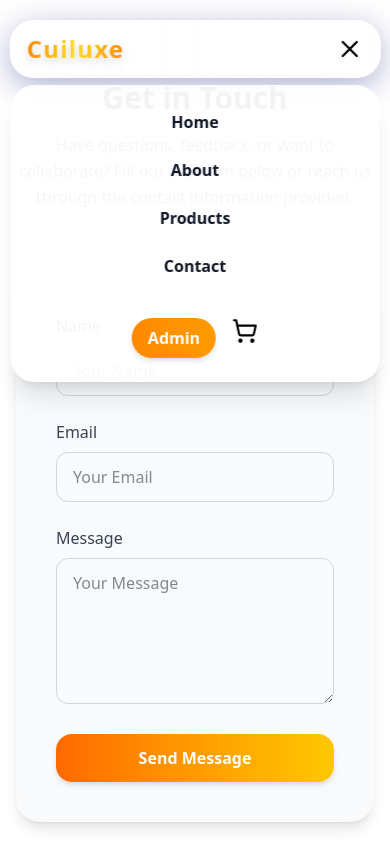
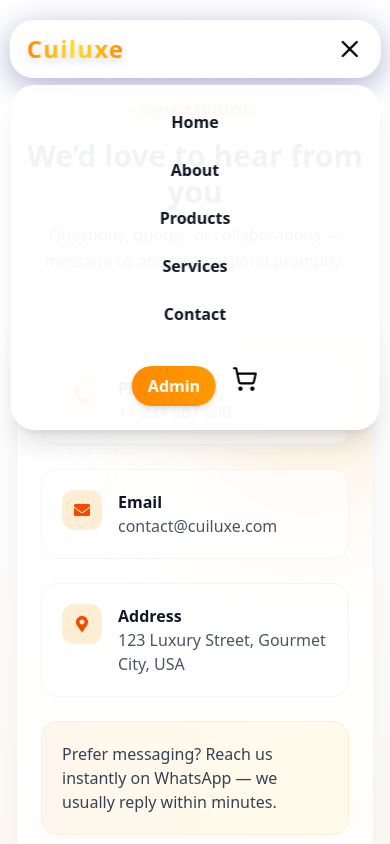
Before and after one commit to javidShabin/cuiluxe_frontend, a React app: page /contact in a window 390 px wide. Both pictures are taken after a click on the element 349 px from the left and 49 px from the top of the page. Shown: the top 844 px of the page. Built offline with nearby package versions, Linux system fonts and the light colour scheme; no server answers; the HTML template or start-up script is replaced by a standard one; a web font is replaced by a local one.

Commit message:
make change

```diff
--- a/src/components/Header.jsx
+++ b/src/components/Header.jsx
@@ -39,6 +39,12 @@ const Header = () => {
           className="hover:text-orange-400 transition-all duration-200 relative after:absolute after:content-[''] after:left-0 after:bottom-0 after:w-0 after:h-[2px] after:bg-orange-400 hover:after:w-full after:transition-all"
         >
           About
+        </Link>
+        <Link
+          to="/services"
+          className="hover:text-orange-400 transition-all duration-200 relative after:absolute after:content-[''] after:left-0 after:bottom-0 after:w-0 after:h-[2px] after:bg-orange-400 hover:after:w-full after:transition-all"
+        >
+          Services
         </Link>
         <Link
           to="/products"
@@ -109,6 +115,13 @@ const Header = () => {
             Products
           </Link>
           <Link
+            to="/services"
+            onClick={() => setOpen(false)}
+            className="hover:text-orange-500 transition-all"
+          >
+            Services
+          </Link>
+          <Link
             to="/contact"
             onClick={() => setOpen(false)}
             className="hover:text-orange-500 transition-all"
--- a/src/pages/Cart.jsx
+++ b/src/pages/Cart.jsx
@@ -94,60 +94,128 @@ const handleCheckout = () => {
 
   const doc = new jsPDF("p", "mm", "a4");
   const pageWidth = doc.internal.pageSize.getWidth();
+  const marginX = 14;
+  const brandColor = [249, 115, 22]; // orange-500
+  const grayText = [80, 80, 80];
 
-  // Header
-  doc.setFillColor(249, 115, 22);
-  doc.rect(0, 0, pageWidth, 40, "F");
+  // Header Bar
+  doc.setFillColor(...brandColor);
+  doc.rect(0, 0, pageWidth, 34, "F");
   doc.setTextColor(255, 255, 255);
   doc.setFont("helvetica", "bold");
-  doc.setFontSize(22);
-  doc.text("Cuiluxe Invoice", pageWidth / 2, 20, { align: "center" });
+  doc.setFontSize(20);
+  doc.text("CUILUXE", marginX, 20);
+  doc.setFontSize(11);
+  doc.setFont("helvetica", "normal");
+  doc.text("Invoice", pageWidth - marginX, 20, { align: "right" });
+
+  // Company & Invoice Meta
+  let cursorY = 44;
+  doc.setTextColor(...grayText);
   doc.setFontSize(12);
-  doc.text("Your trusted premium store", pageWidth / 2, 30, { align: "center" });
+  doc.setFont("helvetica", "bold");
+  doc.text("Cuiluxe", marginX, cursorY);
+  doc.setFont("helvetica", "normal");
+  doc.setFontSize(10);
+  doc.text("Premium kitchen & dining solutions", marginX, cursorY + 6);
+  doc.text("contact@cuiluxe.com", marginX, cursorY + 12);
 
-  // Client info
-  doc.setFillColor(245, 245, 245);
-  doc.roundedRect(14, 50, pageWidth - 28, 25, 3, 3, "F");
-  doc.setTextColor(60, 60, 60);
-  doc.setFontSize(12);
-  doc.text(`Client Name: ${clientName}`, 20, 60);
-  doc.text(`Date: ${new Date().toLocaleDateString()}`, 20, 68);
+  const invoiceNo = `INV-${Date.now().toString().slice(-6)}`;
+  const issuedDate = new Date().toLocaleDateString();
+  const rightColX = pageWidth - marginX;
+  doc.setFont("helvetica", "bold");
+  doc.text("Invoice No:", rightColX - 40, cursorY);
+  doc.setFont("helvetica", "normal");
+  doc.text(invoiceNo, rightColX, cursorY, { align: "right" });
+  doc.setFont("helvetica", "bold");
+  doc.text("Date:", rightColX - 40, cursorY + 6);
+  doc.setFont("helvetica", "normal");
+  doc.text(issuedDate, rightColX, cursorY + 6, { align: "right" });
 
-  // Prepare table
-  const tableColumns = ["#", "Item", "Price", "Qty", "Total"];
-  const tableRows = cartItems.map((item, index) => [
-    index + 1,
-    item.itemName,
-    `INR ${item.price.toFixed(2)}`,
-    item.quantity,
-    `INR ${(item.price * item.quantity).toFixed(2)}`
-  ]);
+  // Bill To
+  cursorY += 22;
+  doc.setDrawColor(235, 235, 235);
+  doc.roundedRect(marginX, cursorY - 8, pageWidth - marginX * 2, 20, 2, 2);
+  doc.setFont("helvetica", "bold");
+  doc.text("Bill To", marginX + 4, cursorY);
+  doc.setFont("helvetica", "normal");
+  doc.text(`${clientName}`, marginX + 4, cursorY + 7);
+
+  // Table
+  const columns = [
+    { header: "#", dataKey: "idx" },
+    { header: "Item", dataKey: "name" },
+    { header: "Price", dataKey: "price" },
+    { header: "Qty", dataKey: "qty" },
+    { header: "Total", dataKey: "total" },
+  ];
+  const rows = cartItems.map((item, index) => ({
+    idx: index + 1,
+    name: item.itemName,
+    price: `INR ${item.price.toFixed(2)}`,
+    qty: item.quantity,
+    total: `INR ${(item.price * item.quantity).toFixed(2)}`,
+  }));
 
   autoTable(doc, {
-    startY: 85,
-    head: [tableColumns],
-    body: tableRows,
+    startY: cursorY + 20,
+    columns,
+    body: rows,
+    styles: { fontSize: 10, textColor: [55, 55, 55] },
+    headStyles: {
+      fillColor: brandColor,
+      textColor: [255, 255, 255],
+      fontStyle: "bold",
+      halign: "left",
+    },
+    columnStyles: {
+      idx: { cellWidth: 10, halign: "center" },
+      name: { cellWidth: 80 },
+      price: { cellWidth: 30, halign: "right" },
+      qty: { cellWidth: 15, halign: "center" },
+      total: { cellWidth: 35, halign: "right" },
+    },
+    alternateRowStyles: { fillColor: [249, 249, 249] },
     theme: "grid",
-    headStyles: {
-      fillColor: [249, 115, 22],
-      textColor: [255, 255, 255],
-      halign: "center",
-      fontStyle: "bold",
-    },
-    bodyStyles: {
-      textColor: [60, 60, 60],
-      fontSize: 10,
-    },
-    alternateRowStyles: { fillColor: [250, 250, 250] },
+    margin: { left: marginX, right: marginX },
   });
 
-  const finalY = doc.lastAutoTable.finalY + 10;
-  doc.setFontSize(14);
-  doc.setFont("poppins", "bold");
-  doc.setTextColor(249, 115, 22);
-  doc.text(`Grand Total: INR ${totalPrice.toFixed(2)}`, 14, finalY);
+  // Totals box (right aligned)
+  const afterTableY = doc.lastAutoTable.finalY + 8;
+  const boxWidth = 70;
+  const boxX = pageWidth - marginX - boxWidth;
+  const lineHeight = 7;
 
-  doc.save("LuxuryStore_Invoice.pdf");
+  doc.setDrawColor(235, 235, 235);
+  doc.roundedRect(boxX, afterTableY, boxWidth, 3 * lineHeight + 10, 2, 2);
+
+  const subtotal = cartItems.reduce((sum, i) => sum + i.price * i.quantity, 0);
+  const grandTotal = totalPrice;
+
+  doc.setFontSize(10);
+  doc.setTextColor(90, 90, 90);
+  doc.text("Subtotal", boxX + 6, afterTableY + lineHeight);
+  doc.text(`INR ${subtotal.toFixed(2)}`, boxX + boxWidth - 6, afterTableY + lineHeight, { align: "right" });
+
+  // Divider
+  doc.setDrawColor(235, 235, 235);
+  doc.line(boxX + 6, afterTableY + lineHeight + 3, boxX + boxWidth - 6, afterTableY + lineHeight + 3);
+
+  // Grand Total emphasized
+  doc.setFont("helvetica", "bold");
+  doc.setTextColor(...brandColor);
+  doc.text("Grand Total", boxX + 6, afterTableY + 2 * lineHeight + 6);
+  doc.text(`INR ${grandTotal.toFixed(2)}`, boxX + boxWidth - 6, afterTableY + 2 * lineHeight + 6, { align: "right" });
+
+  // Footer
+  const footerY = 286;
+  doc.setTextColor(140, 140, 140);
+  doc.setFont("helvetica", "normal");
+  doc.setFontSize(9);
+  doc.text("Thank you for choosing CUILUXE.", marginX, footerY);
+  doc.text("cuiluxe.com", pageWidth - marginX, footerY, { align: "right" });
+
+  doc.save(`Cuiluxe_Invoice_${invoiceNo}.pdf`);
 };
 
   return (
--- a/src/pages/Contact.jsx
+++ b/src/pages/Contact.jsx
@@ -1,90 +1,88 @@
 import React from 'react';
+import { motion } from 'framer-motion';
 import { FaPhoneAlt, FaEnvelope, FaMapMarkerAlt } from 'react-icons/fa';
 
 const Contact = () => {
   return (
-    <section className="bg-white text-gray-900 py-20 px-4 sm:px-6 lg:px-8">
-      {/* Section Header */}
-      <div className="max-w-4xl mx-auto text-center mb-16">
-        <h2 className="text-3xl sm:text-4xl font-bold mb-4 text-gray-900">
-          Get in Touch
-        </h2>
-        <p className="text-gray-600 text-base sm:text-lg leading-relaxed">
-          Have questions, feedback, or want to collaborate? Fill out the form below or reach us through the contact information provided.
+    <section id="contact" className="relative bg-gradient-to-b from-white via-white to-orange-50 text-gray-900 py-24 px-4 sm:px-6 lg:px-8">
+      {/* Header */}
+      <motion.div
+        initial={{ opacity: 0, y: 20 }}
+        whileInView={{ opacity: 1, y: 0 }}
+        viewport={{ once: true }}
+        transition={{ duration: 0.6 }}
+        className="max-w-4xl mx-auto text-center mb-14"
+      >
+        <span className="inline-block px-3 py-1 text-xs font-semibold tracking-wider bg-orange-100 text-orange-600 rounded-full">
+          Contact CUILUXE
+        </span>
+        <h2 className="text-3xl sm:text-4xl font-extrabold mt-4">We’d love to hear from you</h2>
+        <p className="text-gray-600 text-base sm:text-lg leading-relaxed mt-3">
+          Questions, quotes, or collaborations — message us and we’ll respond promptly.
         </p>
+      </motion.div>
+
+      {/* Content Grid */}
+      <div className="max-w-6xl mx-auto grid grid-cols-1 gap-8 xl:gap-10">
+        {/* Info Card */}
+        <motion.div
+          initial={{ opacity: 0, y: 16 }}
+          whileInView={{ opacity: 1, y: 0 }}
+          viewport={{ once: true }}
+          transition={{ duration: 0.6, delay: 0.1 }}
+          className="relative overflow-hidden rounded-3xl border border-gray-100 bg-white/80 backdrop-blur-xl shadow-[0_10px_40px_rgba(0,0,0,0.06)] p-6 sm:p-8 md:p-10"
+        >
+          <div className="absolute -top-12 -right-12 w-56 h-56 bg-orange-200/40 rounded-full blur-3xl" />
+          <div className="space-y-6 relative z-10">
+            <div className="flex items-start gap-4 p-5 rounded-2xl bg-white/70 border border-gray-100 hover:shadow-md transition">
+              <div className="p-3 rounded-xl bg-orange-100 text-orange-600">
+                <FaPhoneAlt />
               </div>
-
-      {/* Contact Form & Info */}
-      <div className="max-w-6xl mx-auto grid grid-cols-1 md:grid-cols-2 gap-12">
-        {/* Contact Form */}
-        <form className="bg-gray-50 p-10 rounded-3xl shadow-lg space-y-6">
               <div>
-            <label className="block text-gray-700 font-medium mb-2">Name</label>
-            <input
-              type="text"
-              placeholder="Your Name"
-              className="w-full px-4 py-3 rounded-xl border border-gray-300 focus:border-orange-500 focus:ring-1 focus:ring-orange-500 outline-none transition-all duration-300 text-gray-900"
-            />
-          </div>
-
-          <div>
-            <label className="block text-gray-700 font-medium mb-2">Email</label>
-            <input
-              type="email"
-              placeholder="Your Email"
-              className="w-full px-4 py-3 rounded-xl border border-gray-300 focus:border-orange-500 focus:ring-1 focus:ring-orange-500 outline-none transition-all duration-300 text-gray-900"
-            />
-          </div>
-
-          <div>
-            <label className="block text-gray-700 font-medium mb-2">Message</label>
-            <textarea
-              rows="5"
-              placeholder="Your Message"
-              className="w-full px-4 py-3 rounded-xl border border-gray-300 focus:border-orange-500 focus:ring-1 focus:ring-orange-500 outline-none transition-all duration-300 text-gray-900"
-            ></textarea>
-          </div>
-
-          <button
-            type="submit"
-            className="w-full bg-gradient-to-r from-orange-500 to-yellow-400 text-white font-semibold py-3 rounded-2xl hover:scale-105 transition-all duration-300 shadow-md"
-          >
-            Send Message
-          </button>
-        </form>
-
-        {/* Contact Info */}
-        <div className="flex flex-col justify-center space-y-8">
-          <div className="flex items-start gap-4">
-            <FaPhoneAlt className="text-orange-500 text-xl mt-1" />
-            <div>
-              <h4 className="text-gray-900 font-semibold mb-1">Phone</h4>
+                <h4 className="text-gray-900 font-semibold">Phone</h4>
                 <p className="text-gray-600">+1 234 567 890</p>
               </div>
             </div>
 
-          <div className="flex items-start gap-4">
-            <FaEnvelope className="text-orange-500 text-xl mt-1" />
+            <div className="flex items-start gap-4 p-5 rounded-2xl bg-white/70 border border-gray-100 hover:shadow-md transition">
+              <div className="p-3 rounded-xl bg-orange-100 text-orange-600">
+                <FaEnvelope />
+              </div>
               <div>
-              <h4 className="text-gray-900 font-semibold mb-1">Email</h4>
+                <h4 className="text-gray-900 font-semibold">Email</h4>
                 <p className="text-gray-600">contact@cuiluxe.com</p>
               </div>
             </div>
 
-          <div className="flex items-start gap-4">
-            <FaMapMarkerAlt className="text-orange-500 text-xl mt-1" />
+            <div className="flex items-start gap-4 p-5 rounded-2xl bg-white/70 border border-gray-100 hover:shadow-md transition">
+              <div className="p-3 rounded-xl bg-orange-100 text-orange-600">
+                <FaMapMarkerAlt />
+              </div>
               <div>
-              <h4 className="text-gray-900 font-semibold mb-1">Address</h4>
+                <h4 className="text-gray-900 font-semibold">Address</h4>
                 <p className="text-gray-600">123 Luxury Street, Gourmet City, USA</p>
               </div>
             </div>
+
+            <div className="mt-6 p-5 rounded-2xl bg-gradient-to-r from-orange-50 to-amber-50 border border-orange-100">
+              <p className="text-gray-700">
+                Prefer messaging? Reach us instantly on WhatsApp — we usually reply within minutes.
+              </p>
             </div>
           </div>
+        </motion.div>
+      </div>
 
-      {/* Optional Bottom Note */}
-      <p className="text-center text-gray-500 text-sm mt-16 max-w-3xl mx-auto leading-relaxed">
-        We value every message and will respond promptly. Your satisfaction and experience with Cuiluxe is our top priority.
-      </p>
+      {/* Bottom Note */}
+      <motion.p
+        initial={{ opacity: 0 }}
+        whileInView={{ opacity: 1 }}
+        viewport={{ once: true }}
+        transition={{ duration: 0.6, delay: 0.1 }}
+        className="text-center text-gray-500 text-sm mt-16 max-w-3xl mx-auto leading-relaxed"
+      >
+        We value every message and will respond promptly. Your satisfaction and experience with CUILUXE is our top priority.
+      </motion.p>
     </section>
   );
 };
--- a/src/routes/routes.jsx
+++ b/src/routes/routes.jsx
@@ -15,6 +15,7 @@ import NormalProduct from "../components/NormalProduct";
 import Contact from "../pages/Contact";
 import { Profile } from "../pages/Profile";
 import { SingleProduct } from "../pages/SingleProduct";
+import Services from "../pages/Services";
 
 
 export const router = createBrowserRouter([
@@ -30,6 +31,10 @@ export const router = createBrowserRouter([
             {
                 path: "about",
                 element: <About />
+            },
+            {
+                path: "services",
+                element: <Services />
             },
             {
                 path: "products",
```
Lines whose indentation alone changed are shown as unchanged.
